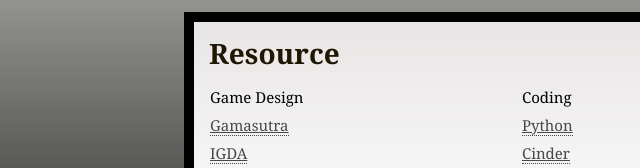
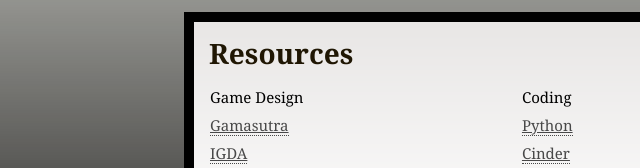
Before and after one commit to muadibbm/muadibbm.github.com, a plain HTML site: page resources.html in a window 1280 px wide. Shown: the part 413-581 px from the top of the page, 121-761 px from the left. Drawn offline with Linux system fonts and the light colour scheme.

Commit message:
Update resources.html

```diff
--- a/resources.html
+++ b/resources.html
@@ -35,7 +35,7 @@ Released   : 20081009
     </div>
         <div class="contentBox">
     	<div class="innerBox">
-			<h1>Resource</h1>
+			<h1>Resources</h1>
 			<table border="0" class="contactText">
 				<tr>
 					<td>Game Design</td>
```
